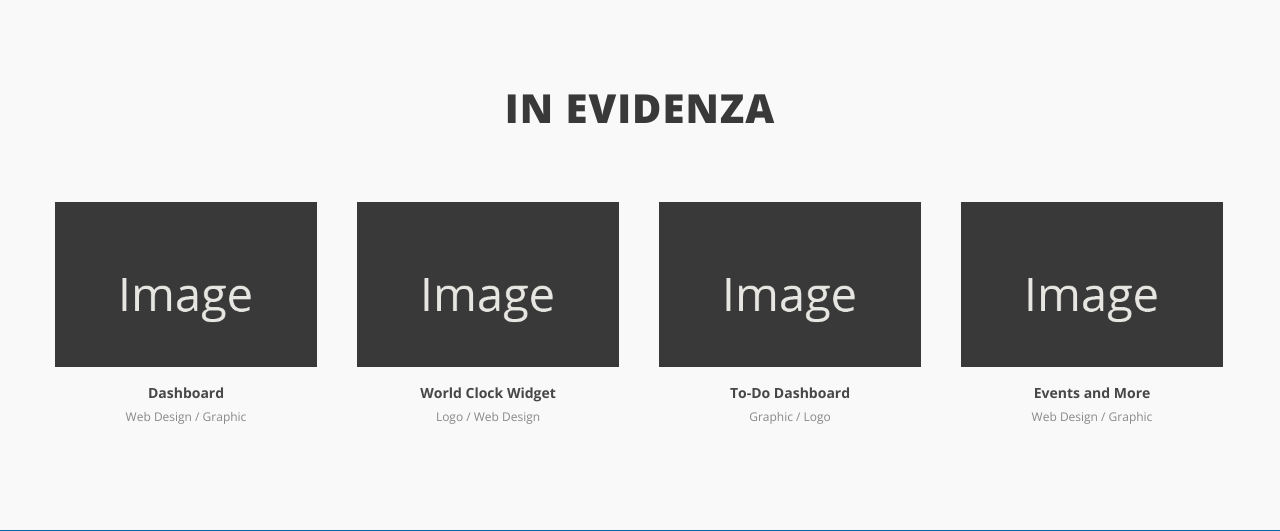
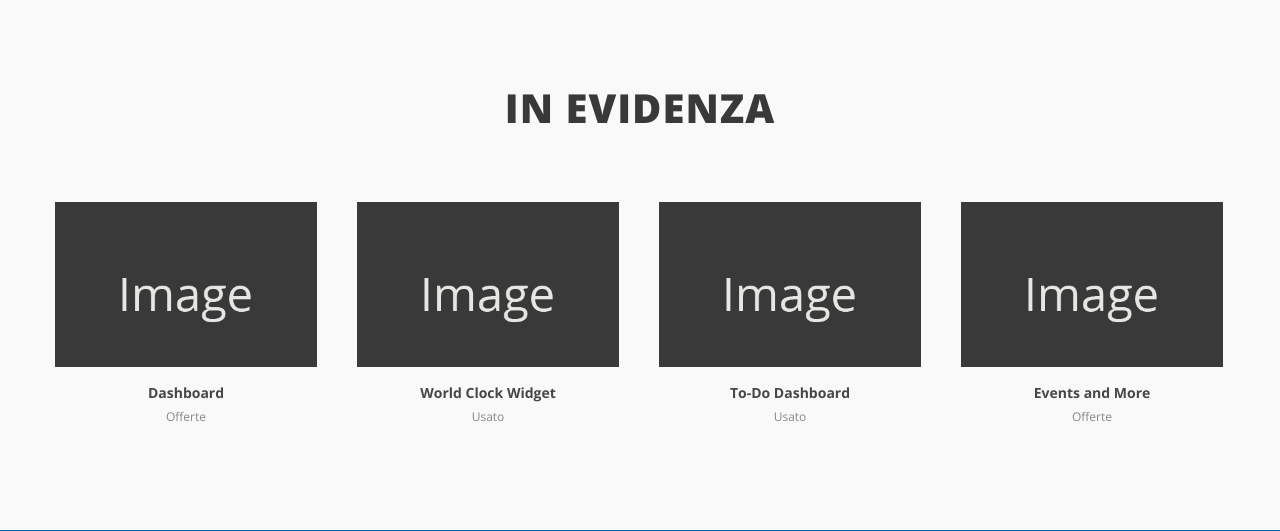
Before and after one commit to cutugno/lieto, a CodeIgniter app: page /database/ in a window 1280 px wide. Shown: the part 2027-2558 px from the top of the page. Run offline with CodeIgniter, Linux system fonts and the light colour scheme.

Commit message:
sistemata sezione evidenza

```diff
--- a/application/views/home.php
+++ b/application/views/home.php
@@ -188,7 +188,7 @@
 
                     <div id="grid-container" class="cbp-l-grid-projects">
                         <ul>
-                            <li class="cbp-item graphic">
+                            <li class="cbp-item offerte">
                                 <div class="cbp-caption">
                                     <div class="cbp-caption-defaultWrap">
                                         <img src="<?php echo base_url(); ?>assets/img/portfolio-juice/image_01.jpg" alt="">
@@ -202,9 +202,9 @@
                                     </div>
                                 </div>
                                 <div class="cbp-l-grid-projects-title">Dashboard</div>
-                                <div class="cbp-l-grid-projects-desc">Web Design / Graphic</div>
+                                <div class="cbp-l-grid-projects-desc">Offerte</div>
                             </li>
-                            <li class="cbp-item web-design logo">
+                            <li class="cbp-item web-design usato">
                                 <div class="cbp-caption">
                                     <div class="cbp-caption-defaultWrap">
                                         <img src="<?php echo base_url(); ?>assets/img/portfolio-juice/image_02.jpg" alt="">
@@ -218,9 +218,9 @@
                                     </div>
                                 </div>
                                 <div class="cbp-l-grid-projects-title">World Clock Widget</div>
-                                <div class="cbp-l-grid-projects-desc">Logo / Web Design</div>
+                                <div class="cbp-l-grid-projects-desc">Usato</div>
                             </li>
-                            <li class="cbp-item graphic logo">
+                            <li class="cbp-item graphic usato">
                                 <div class="cbp-caption">
                                     <div class="cbp-caption-defaultWrap">
                                         <img src="<?php echo base_url(); ?>assets/img/portfolio-juice/image_03.jpg" alt="">
@@ -234,9 +234,9 @@
                                     </div>
                                 </div>
                                 <div class="cbp-l-grid-projects-title">To-Do Dashboard</div>
-                                <div class="cbp-l-grid-projects-desc">Graphic / Logo</div>
+                                <div class="cbp-l-grid-projects-desc">Usato</div>
                             </li>
-                            <li class="cbp-item web-design graphic">
+                            <li class="cbp-item web-design offerte">
                                 <div class="cbp-caption">
                                     <div class="cbp-caption-defaultWrap">
                                         <img src="<?php echo base_url(); ?>assets/img/portfolio-juice/image_04.jpg" alt="">
@@ -250,7 +250,7 @@
                                     </div>
                                 </div>
                                 <div class="cbp-l-grid-projects-title">Events and More</div>
-                                <div class="cbp-l-grid-projects-desc">Web Design / Graphic</div>
+                                <div class="cbp-l-grid-projects-desc">Offerte</div>
                             </li>
                         </ul>
                     </div>
```
